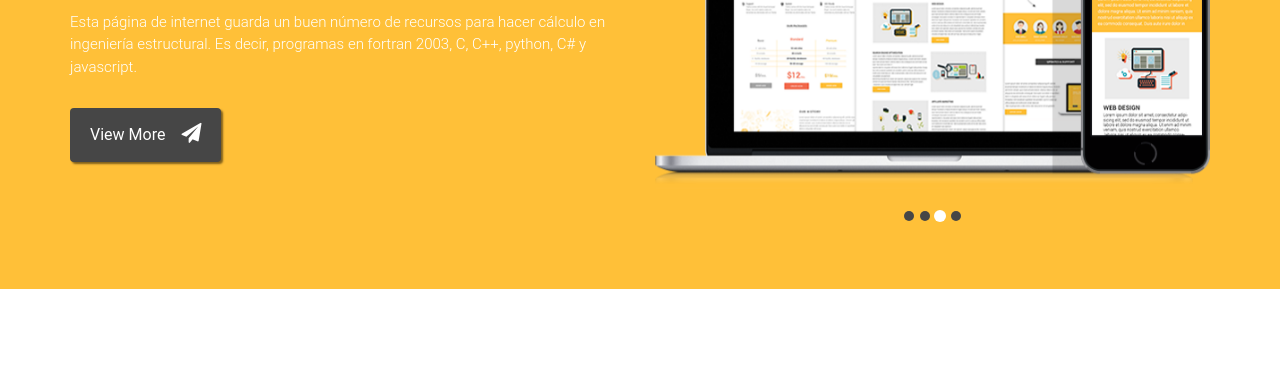
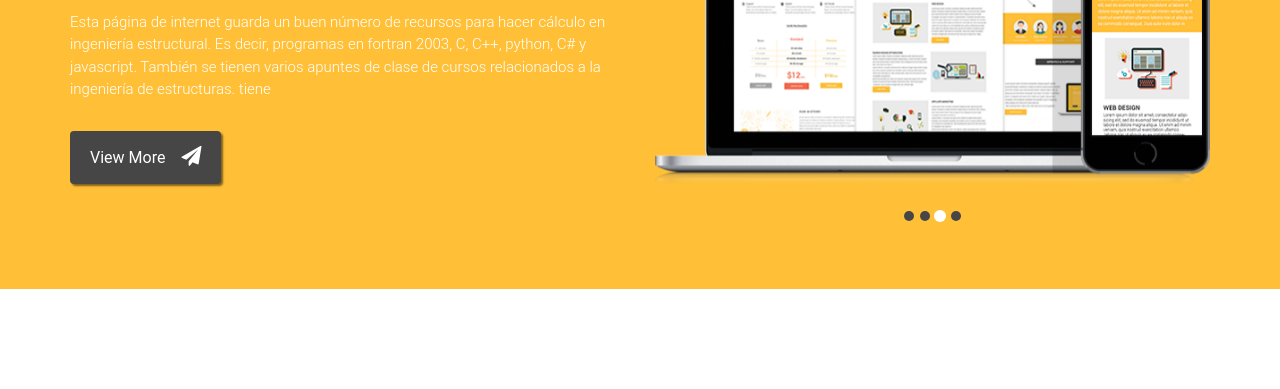
Before and after one commit to mroederc/mroederc.github.io, a plain HTML site: page index.html in a window 1280 px wide. Shown: the part 408-797 px from the top of the page. Drawn offline with Linux system fonts and the light colour scheme.

Commit message:
Activando la pagina de internet, segundo paso

```diff
--- a/index.html
+++ b/index.html
@@ -79,7 +79,9 @@
                             <div class="unique-apps">
                                 <h2>GROEDERC-TECH<br>CIVIL ENGINEERING'S APP DEVELOPMENT </h2>
                                 <p>
-                                    Esta página de internet guarda un buen número de recursos para hacer cálculo en ingeniería estructural. Es decir, programas en fortran 2003, C, C++, python, C# y javascript.
+                                    Esta página de internet guarda un buen número de recursos para hacer cálculo en ingeniería estructural. Es decir, programas en fortran 2003, C, C++, python, C# y
+                                    javascript. También se tienen varios apuntes de clase de cursos relacionados a la ingeniería de estructuras.
+                                    tiene
                                 </p>
 
                                 <div class="home-btn"><button class="btn btn-primary">View More <span><i class="fa fa-paper-plane"></i></span></button></div>
```
